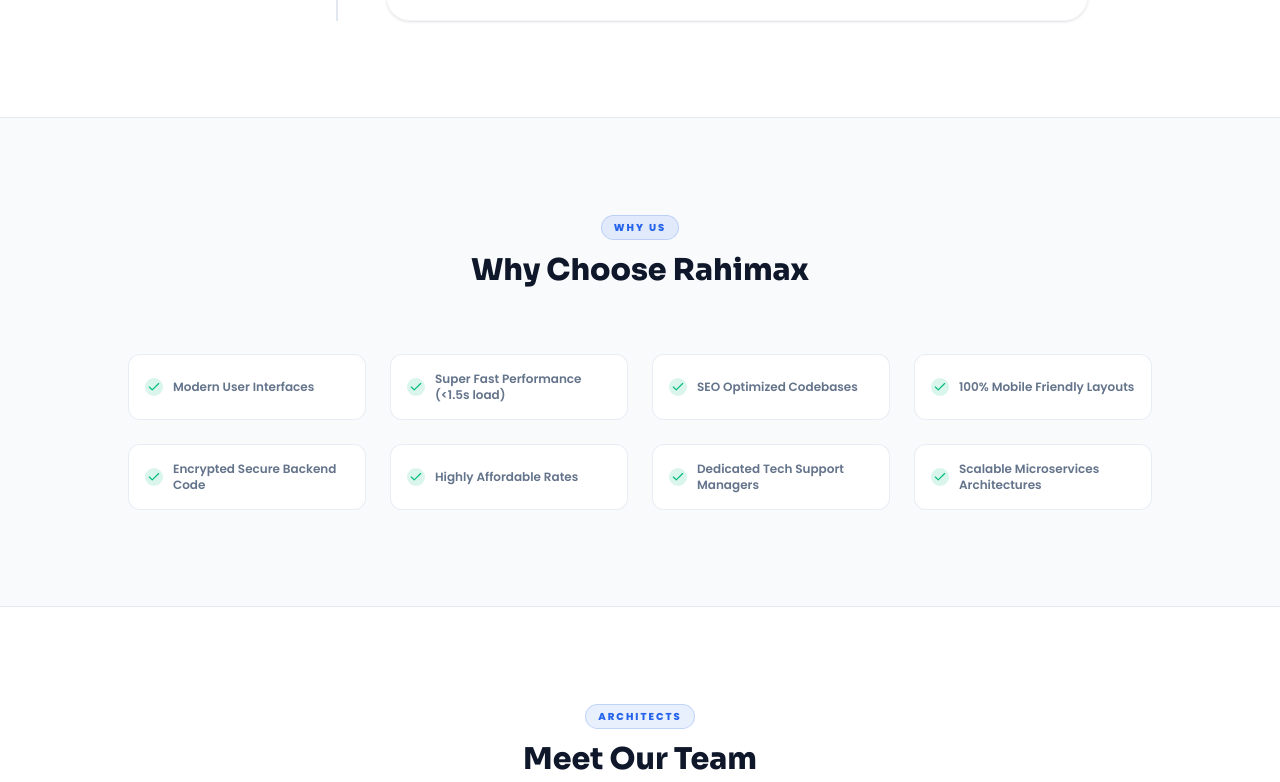
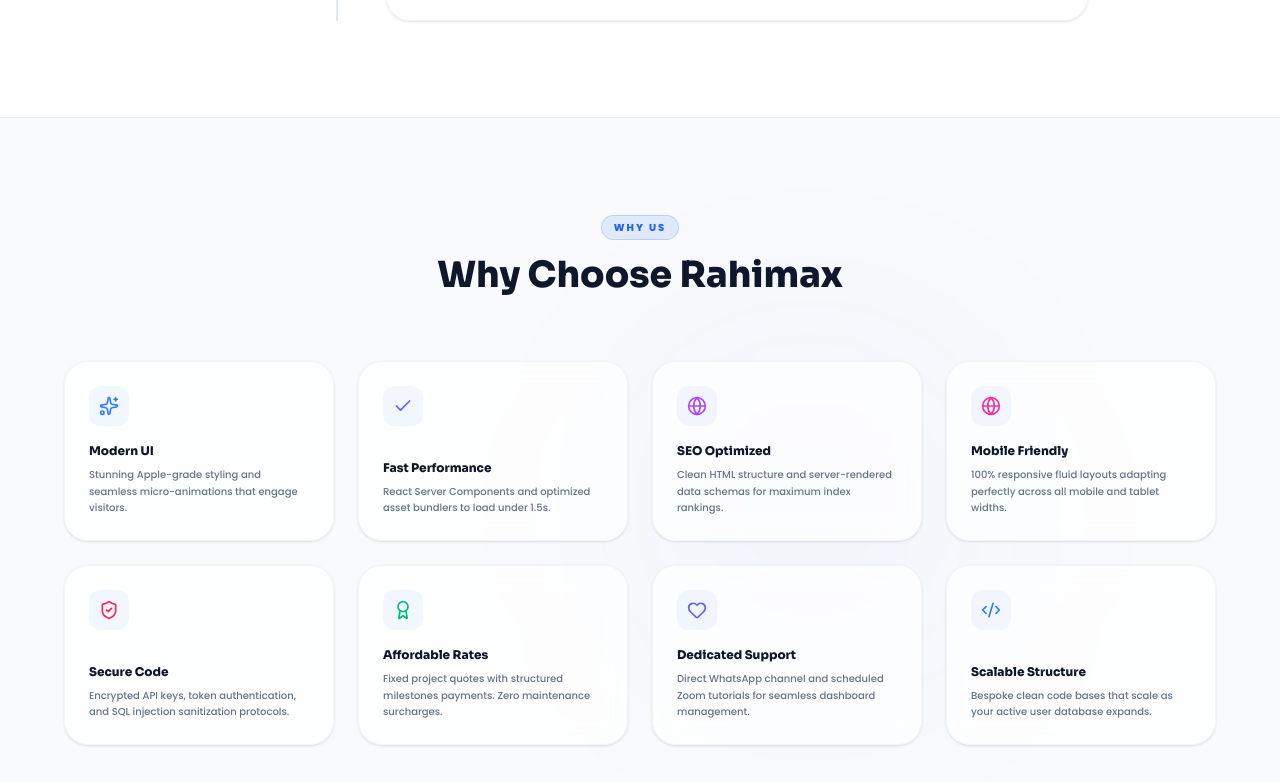
Before and after one commit to ravinder-yad/RAHIMAX, a React (Vite) app: page /about in a window 1280 px wide. Shown: the part 3938-4720 px from the top of the page. Built offline with nearby package versions, Linux system fonts and the light colour scheme.

Commit message:
Overhaul Why Choose Rahimax section with detailed descriptive cards, unique icons, and hover lift effects

```diff
--- a/src/pages/About/About.jsx
+++ b/src/pages/About/About.jsx
@@ -60,6 +60,17 @@
     { year: "2026", title: "First Custom Portal", desc: "Delivered Apollo Clinic schedules system, cutting patient wait queues by 65%.", icon: <Target className="w-4 h-4 text-blue-500" /> },
     { year: "2026", title: "50+ Successful Projects", desc: "Scaled operations across e-commerce storefronts, schools databases, and HRMS panels.", icon: <Award className="w-4 h-4 text-indigo-550" /> },
     { year: "2026", title: "Global Client Expansion", desc: "Serving business clients in India, USA, and GCC region with scalable secure architectures.", icon: <Globe className="w-4 h-4 text-emerald-500" /> }
+  ];
+
+  const whyChooseUs = [
+    { title: "Modern UI", desc: "Stunning Apple-grade styling and seamless micro-animations that engage visitors.", icon: <Sparkles className="w-5 h-5 text-blue-500 dark:text-blue-400" /> },
+    { title: "Fast Performance", desc: "React Server Components and optimized asset bundlers to load under 1.5s.", icon: <Check className="w-5 h-5 text-indigo-500 dark:text-indigo-400" /> },
+    { title: "SEO Optimized", desc: "Clean HTML structure and server-rendered data schemas for maximum index rankings.", icon: <Globe className="w-5 h-5 text-purple-500 dark:text-purple-400" /> },
+    { title: "Mobile Friendly", desc: "100% responsive fluid layouts adapting perfectly across all mobile and tablet widths.", icon: <Globe className="w-5 h-5 text-pink-500 dark:text-pink-400" /> },
+    { title: "Secure Code", desc: "Encrypted API keys, token authentication, and SQL injection sanitization protocols.", icon: <ShieldCheck className="w-5 h-5 text-rose-500 dark:text-rose-400" /> },
+    { title: "Affordable Rates", desc: "Fixed project quotes with structured milestones payments. Zero maintenance surcharges.", icon: <Award className="w-5 h-5 text-emerald-500 dark:text-emerald-400" /> },
+    { title: "Dedicated Support", desc: "Direct WhatsApp channel and scheduled Zoom tutorials for seamless dashboard management.", icon: <Heart className="w-5 h-5 text-indigo-500 dark:text-indigo-400" /> },
+    { title: "Scalable Structure", desc: "Bespoke clean code bases that scale as your active user database expands.", icon: <Code2 className="w-5 h-5 text-blue-500 dark:text-blue-400" /> }
   ];
 
   return (
@@ -465,31 +476,29 @@
       </section>
 
       {/* ⑥ Why Choose Rahimax Benefits list */}
-      <section className="py-24 bg-bg-light dark:bg-slate-950 text-left border-b border-border-light dark:border-zinc-800 px-6">
-        <div className="max-w-7xl mx-auto">
+      <section className="py-24 bg-bg-light dark:bg-slate-950 text-left border-b border-border-light dark:border-zinc-800 px-6 relative">
+        <div className="absolute top-1/3 right-1/4 w-[300px] h-[300px] rounded-full bg-secondary/5 dark:bg-secondary/10 blur-[120px] pointer-events-none" />
+
+        <div className="max-w-7xl mx-auto relative z-10">
           <div className="text-center mb-16">
             <span className="text-secondary text-[10px] uppercase tracking-[0.2em] font-extrabold mb-3 px-3 py-1 bg-secondary/10 rounded-full inline-block border border-secondary/20">
               Why Us
             </span>
-            <h2 className="text-primary dark:text-white font-heading font-extrabold text-2xl md:text-3xl leading-tight">
+            <h2 className="text-primary dark:text-white font-heading font-black text-3xl md:text-4xl leading-tight">
               Why Choose Rahimax
             </h2>
           </div>
 
-          <div className="grid grid-cols-1 sm:grid-cols-2 lg:grid-cols-4 gap-6 text-left max-w-5xl mx-auto">
-            {[
-              "Modern User Interfaces",
-              "Super Fast Performance (<1.5s load)",
-              "SEO Optimized Codebases",
-              "100% Mobile Friendly Layouts",
-              "Encrypted Secure Backend Code",
-              "Highly Affordable Rates",
-              "Dedicated Tech Support Managers",
-              "Scalable Microservices Architectures"
-            ].map((pt, idx) => (
-              <div key={idx} className="bg-bg-card border border-border-light/75 dark:bg-zinc-900/40 dark:border-zinc-800/80 p-4 rounded-xl flex items-center gap-2.5 text-xs font-semibold text-text-gray dark:text-zinc-300 hover:border-secondary/20 transition-all duration-300">
-                <Check className="w-4.5 h-4.5 text-emerald-500 dark:text-emerald-400 bg-emerald-500/15 rounded-full p-0.5 shrink-0" />
-                <span>{pt}</span>
+          <div className="grid grid-cols-1 sm:grid-cols-2 lg:grid-cols-4 gap-6 max-w-6xl mx-auto">
+            {whyChooseUs.map((item, idx) => (
+              <div key={idx} className="p-6 bg-white/70 dark:bg-zinc-900/30 backdrop-blur-md border border-slate-100 dark:border-zinc-800/80 rounded-3xl shadow-sm hover:shadow-lg hover:border-secondary/35 dark:hover:border-blue-500/35 transition-all duration-300 flex flex-col justify-between h-[180px] hover:-translate-y-1">
+                <div className="w-10 h-10 rounded-xl bg-secondary/5 dark:bg-zinc-800 flex items-center justify-center mb-3">
+                  {item.icon}
+                </div>
+                <div>
+                  <h4 className="font-heading font-black text-xs text-primary dark:text-white">{item.title}</h4>
+                  <p className="text-text-gray dark:text-zinc-400 text-[10px] font-body mt-2 leading-relaxed font-medium">{item.desc}</p>
+                </div>
               </div>
             ))}
           </div>
```
